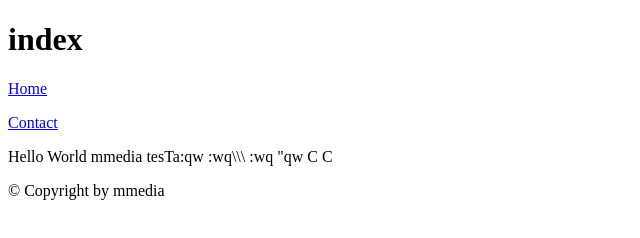
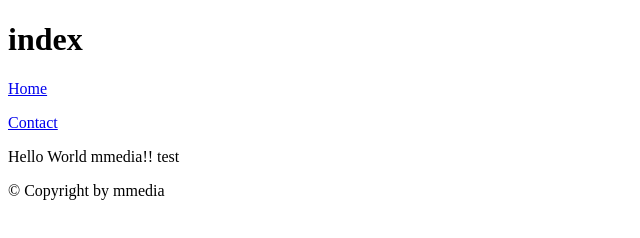
Before and after one commit to xnculture/opentutorials-mmedia, a plain HTML site: page index.html in a window 1280 px wide. Shown: the whole page, without its empty margins (0-640 px from the left). Drawn offline with Linux system fonts and the light colour scheme.

Commit message:
add test index.html

```diff
--- a/index.html
+++ b/index.html
@@ -33,15 +33,8 @@
 			</nav>
 
 			<div>
-					Hello World mmedia
-					tesTa:qw
-:wq\\\
-:wq
-"qw
-
-C
-C
-
+					Hello World mmedia!!
+					test
 			</div>
 
 			<footer>
```
